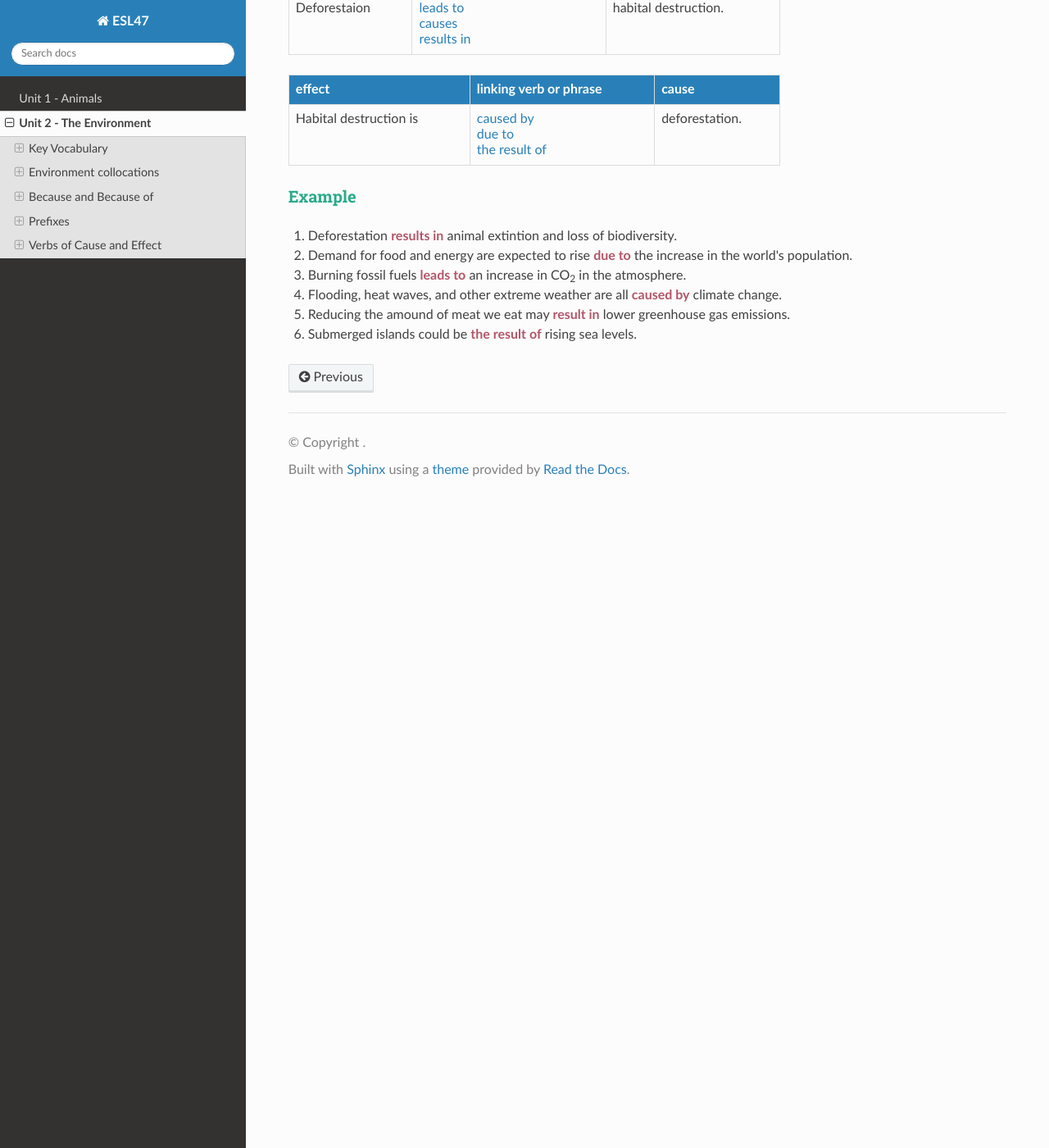
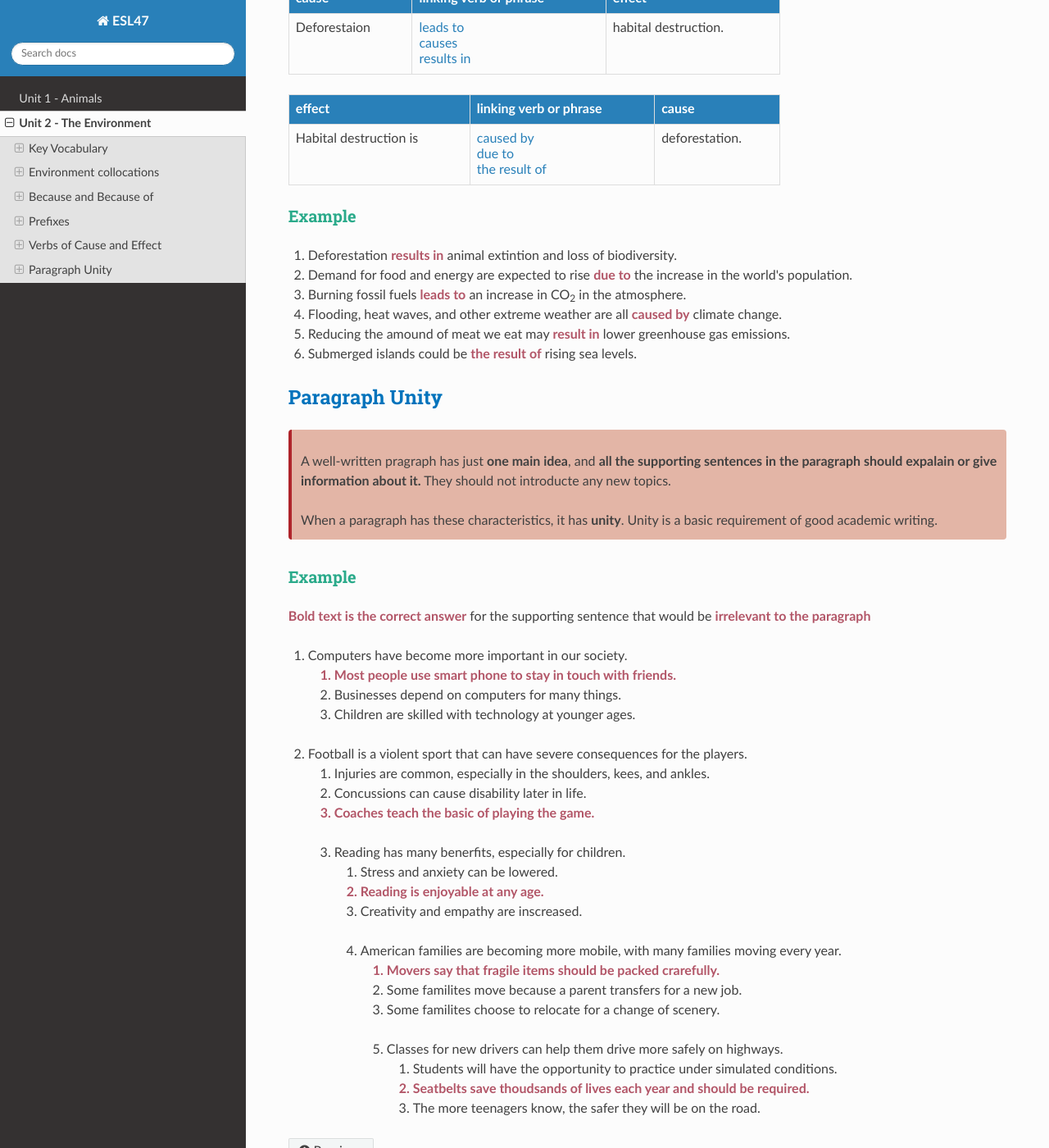
Before and after one commit to vpa24/ESL-47---Intermediate-Low-Integrated-Reading-Writing, a Sphinx documentation site: the page built from docs/source/unit2.md, in a window 1280 px wide and 1400 px high, scrolled down 4801 px. Shown: the whole window at 82% size. Built offline with Sphinx 7.4.7 and the Read the Docs theme 2.0.0, drawn with Linux system fonts in a browser that asks for light colours.

Commit message:
Paragraph Unity

```diff
--- a/docs/source/unit2.md
+++ b/docs/source/unit2.md
@@ -9,7 +9,7 @@
 - [Because and Because of](#because-and-because-of)
 - [Prefixes](#prefixes)
 - [Verbs of Cause and Effect](#verbs-of-cause-and-effect)
-
+- [Paragraph Unity](#paragraph-unity)
 ---
 
 ## Key Vocabulary
@@ -263,3 +263,56 @@ Writers use certain phrases to show relationship between the causes of a problem
 	<li>Reducing the amound of meat we eat may <strong>result in</strong> lower greenhouse gas emissions.</li>
 	<li>Submerged islands could be <strong>the result of</strong> rising sea levels.</li>
 </ol>
+
+## Paragraph Unity
+
+<div class="warning" style='background-color:#e3b5a6; border-left: solid #af242a 4px; border-radius: 4px; padding:0.7em; margin-bottom:2em;'>
+<p style='margin-top:1em;'>
+	A well-written pragraph has just <b>one main idea</b>, and <b>all the supporting sentences in the paragraph should expalain or give information about it.</b> They should not introducte any new topics.
+	<br/>
+	<div>When a paragraph has these characteristics, it has <b>unity</b>. Unity is a basic requirement of good academic writing.</div>
+</p>
+</div>
+
+### Example
+
+**Bold text is the correct answer** for the supporting sentence that would be **irrelevant to the paragraph**
+
+<ol>
+   <li>Computers have become more important in our society.</li>
+   <div class="ml-2em">
+	<ul>
+		<li class="bold">Most people use smart phone to stay in touch with friends.</li>
+		<li>Businesses depend on computers for many things.</li>
+		<li>Children are skilled with technology at younger ages.</li>
+	</ul>
+   </div>
+   <li>Football is a violent sport that can have severe consequences for the players.</li>
+   <div class="ml-2em">
+	<ul>
+		<li>Injuries are common, especially in the shoulders, kees, and ankles.</li>
+		<li>Concussions can cause disability later in life.</li>
+		<li class="bold">Coaches teach the basic of playing the game.</li>
+	</ul>
+   <li>Reading has many benerfits, especially for children.</li>
+   <div class="ml-2em">
+	<ul>
+		<li>Stress and anxiety can be lowered.</li>
+		<li class="bold">Reading is enjoyable at any age.</li>
+		<li>Creativity and empathy are inscreased.</li>
+	</ul>
+   <li>American families are becoming more mobile, with many families moving every year.</li>
+   <div class="ml-2em">
+	<ul>
+		<li class="bold">Movers say that fragile items should be packed crarefully.</li>
+		<li>Some familites move because a parent transfers for a new job.</li>
+		<li>Some familites choose to relocate for a change of scenery.</li>
+	</ul>
+   <li>Classes for new drivers can help them drive more safely on highways.</li>
+   <div class="ml-2em">
+	<ul>
+		<li>Students will have the opportunity to practice under simulated conditions.</li>
+		<li class="bold">Seatbelts save thoudsands of lives each year and should be required.</li>
+		<li>The more teenagers know, the safer they will be on the road.</li>
+	</ul>
+</ol>
```
